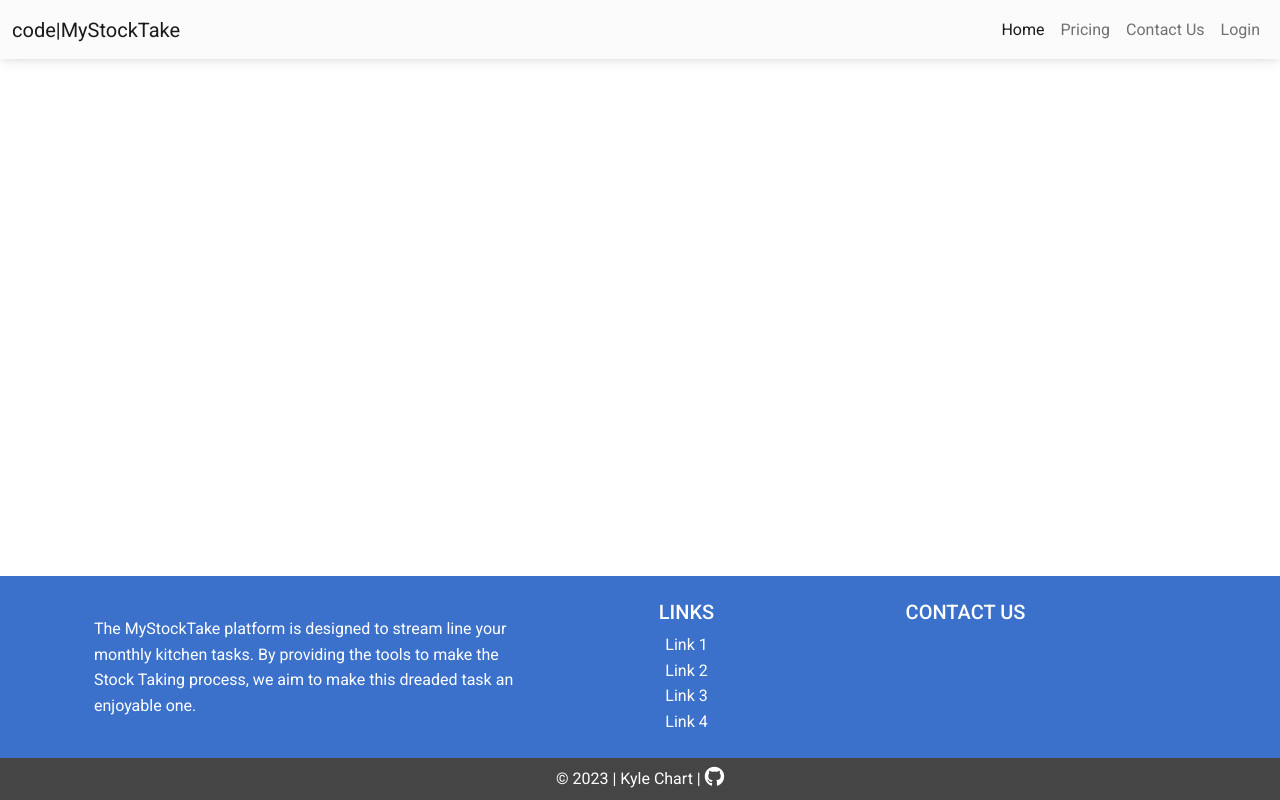
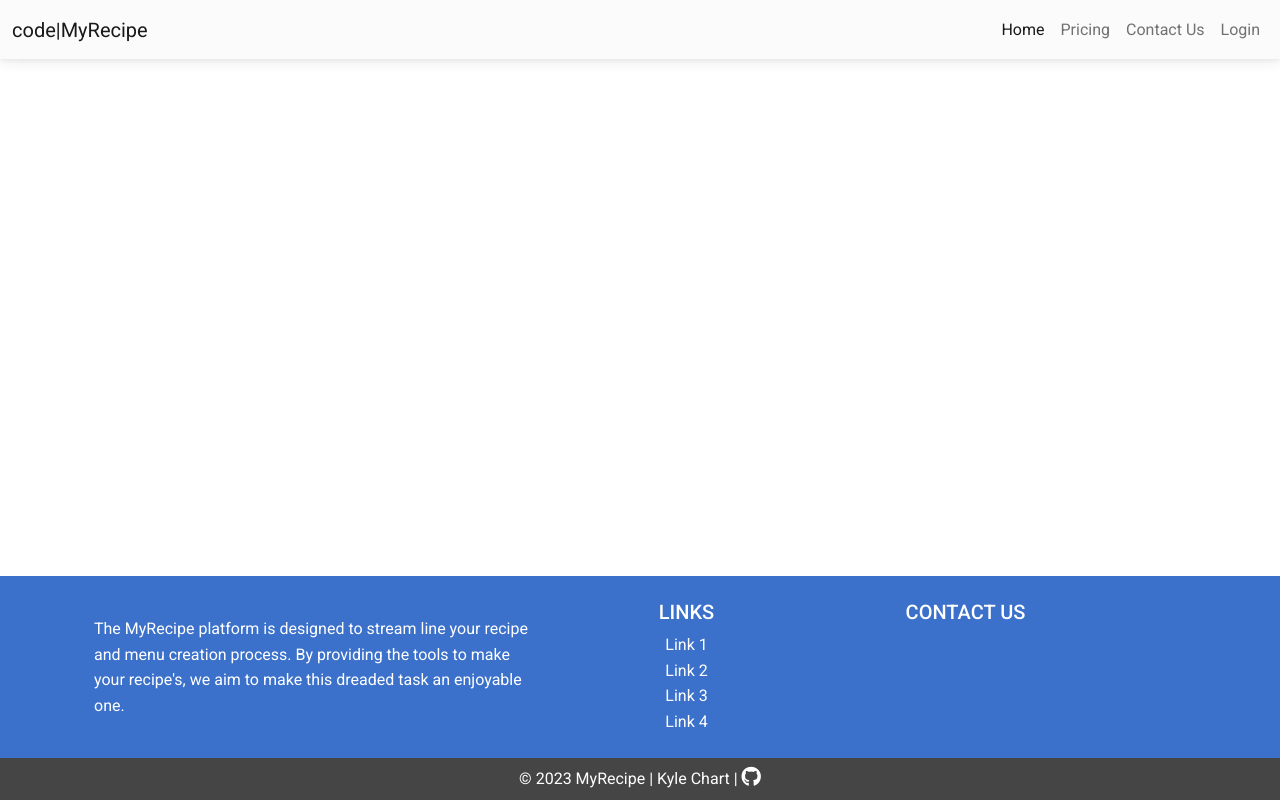
Before and after one commit to Mrekyle/ci-project-4, a Django app: page /pricing/ in a window 1280 px wide. Run offline with Django 3.2, Linux system fonts and the light colour scheme; some libraries are stand-ins or nearby versions.

Commit message:
Add page urls and links. Change name of application

```diff
--- a/MyStockTake/urls.py
+++ b/MyStockTake/urls.py
@@ -26,7 +26,7 @@ from stocktake.views import (
 
 urlpatterns = [
     path('admin/', admin.site.urls),
-    path('', renderBase, name='stocktake'),
+    path('', renderBase, name='home'),
     path('pricing/', renderPricing, name='pricing'),
     path('contactus/', renderContact, name='contactus'),
     path('login/', renderLogin, name='login'),
--- a/stocktake/urls.py
+++ b/stocktake/urls.py
@@ -2,6 +2,6 @@ from . import views
 from django.urls import path
 
 urlPatterns = [
-    path('', views.home, name='home'),
+    path('', views.renderIndex, name='home'),
     path('/pricing/', views.renderPricing, name='pricing'),
 ]
--- a/templates/base.html
+++ b/templates/base.html
@@ -7,21 +7,21 @@
     <link href="https://fonts.googleapis.com/css?family=Roboto:300,400,500,700&display=swap" rel="stylesheet"/>
     <link href="https://cdnjs.cloudflare.com/ajax/libs/mdb-ui-kit/6.4.1/mdb.min.css" rel="stylesheet" />
     <link rel="stylesheet" href="/static/css/style.css">
-    <title>MyStockTake</title>
+    <title>MyRecipe</title>
 </head>
 <body>
     <!-- Navigation code blocks -->
         {% if user.is_authenticated %}
         <nav class="navbar fixed-top navbar-expand-lg navbar-light bg-light">
             <div class="container-fluid">
-            <a class="navbar-brand" href="#">code|MyStockTake</a>
+            <a class="navbar-brand" href="#">code|MyRecipe</a>
             <button class="navbar-toggler" type="button" data-mdb-toggle="collapse" data-mdb-target="#navbarNav" aria-controls="navbarNav" aria-expanded="false" aria-label="Toggle navigation">
                 <i class="fas fa-bars"></i>
             </button>
             <div class="collapse navbar-collapse" id="navbarNav">
                 <ul class="navbar-nav ms-auto">
                 <li class="nav-item">
-                    <a class="nav-link active" aria-current="page" href="#">Stock Take</a>
+                    <a class="nav-link active" aria-current="page" href="#">My Recipes</a>
                 </li>
                 <li class="nav-item">
                     <a class="nav-link" href="#">Contact Us</a>
@@ -41,23 +41,23 @@
 
         <nav class="navbar fixed-top navbar-expand-lg navbar-light bg-light">
         <div class="container-fluid">
-        <a class="navbar-brand" href="#">code|MyStockTake</a>
+        <a class="navbar-brand" href="#">code|MyRecipe</a>
         <button class="navbar-toggler" type="button" data-mdb-toggle="collapse" data-mdb-target="#navbarNav" aria-controls="navbarNav" aria-expanded="false" aria-label="Toggle navigation">
             <i class="fas fa-bars"></i>
         </button>
         <div class="collapse navbar-collapse" id="navbarNav">
             <ul class="navbar-nav ms-auto">
             <li class="nav-item">
-                <a class="nav-link active" aria-current="page" href="#">Home</a>
+                <a class="nav-link active" aria-current="page" href="{% url 'home' %}">Home</a>
             </li>
             <li class="nav-item">
-                <a class="nav-link" href="#">Pricing</a>
+                <a class="nav-link" href="{% url 'pricing' %}">Pricing</a>
             </li>
             <li class="nav-item">
-                <a class="nav-link" href="#">Contact Us</a>
+                <a class="nav-link" href="{% url 'contactus' %}">Contact Us</a>
             </li>
             <li class="nav-item">
-                <a class="nav-link" href="#">Login</a>
+                <a class="nav-link" href="{% url 'login' %}">Login</a>
             </li>
             </ul>
         </div>
@@ -81,8 +81,8 @@
           <div class="row">
             <div class="col-lg-5 col-md-12 mb-4 mb-md-0">
               <p class="pt-3">
-                The MyStockTake platform is designed to stream line your monthly kitchen tasks.
-                By providing the tools to make the Stock Taking process, we aim to make this dreaded task an enjoyable one.
+                The MyRecipe platform is designed to stream line your recipe and menu creation process.
+                By providing the tools to make your recipe's, we aim to make this dreaded task an enjoyable one.
               </p>
             </div>
             <div class="col-lg-3 col-md-6 mb-4 mb-md-0">
@@ -111,7 +111,7 @@
         </div>
     {% endif %}
     <div class="f-bg text-center p-2">
-        &copy  <script>document.write(new Date().getFullYear())</script> |  Kyle Chart |  <a target="_blank" aria-label="Opens up Kyle Charts github" href="https://www.github.com/mrekyle"><i class="fa-brands fa-github git-link"></i></a>
+        &copy  <script>document.write(new Date().getFullYear())</script> MyRecipe |  Kyle Chart |  <a target="_blank" aria-label="Opens up Kyle Charts github" href="https://www.github.com/mrekyle"><i class="fa-brands fa-github git-link"></i></a>
     </div>
     </footer>
     <script type="text/javascript" src="https://cdnjs.cloudflare.com/ajax/libs/mdb-ui-kit/6.4.1/mdb.min.js"></script>
--- a/templates/index.html
+++ b/templates/index.html
@@ -2,5 +2,5 @@
 {% load static %}
 
 {% block content %}
-
+<h1>Hello world</h1>
 {% endblock %}
--- a/templates/pricing.html
+++ b/templates/pricing.html
@@ -3,4 +3,6 @@
 
 {% block content %}
 
+<h1> Hello world this is the pricing page of the application!</h1>
+
 {% endblock %}
```
Also changed, not shown: notes.md (+5 -0 lines).
